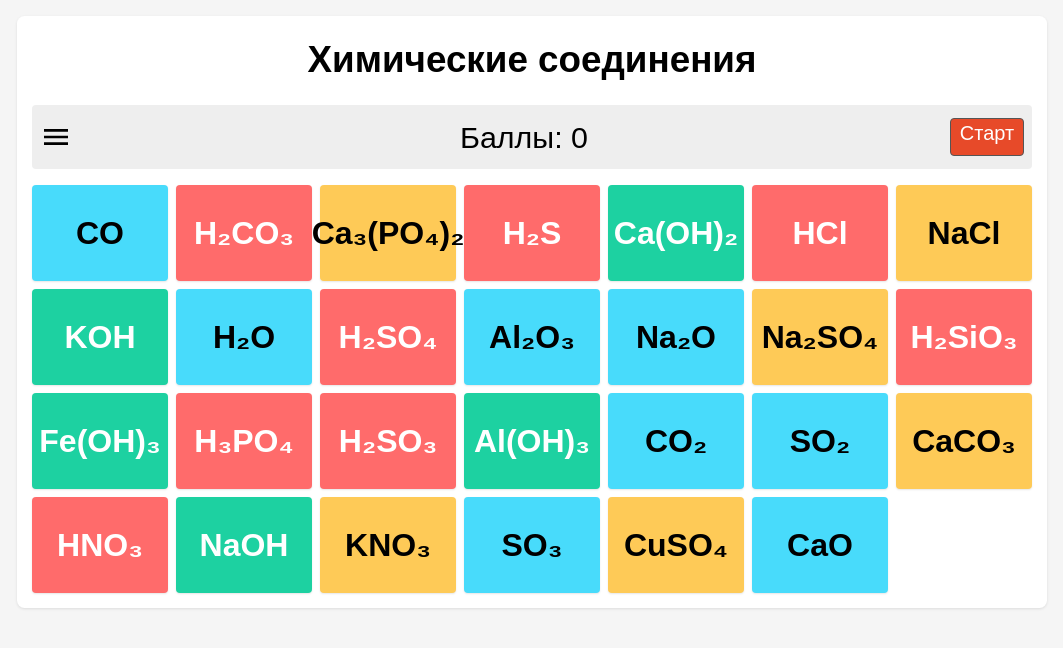
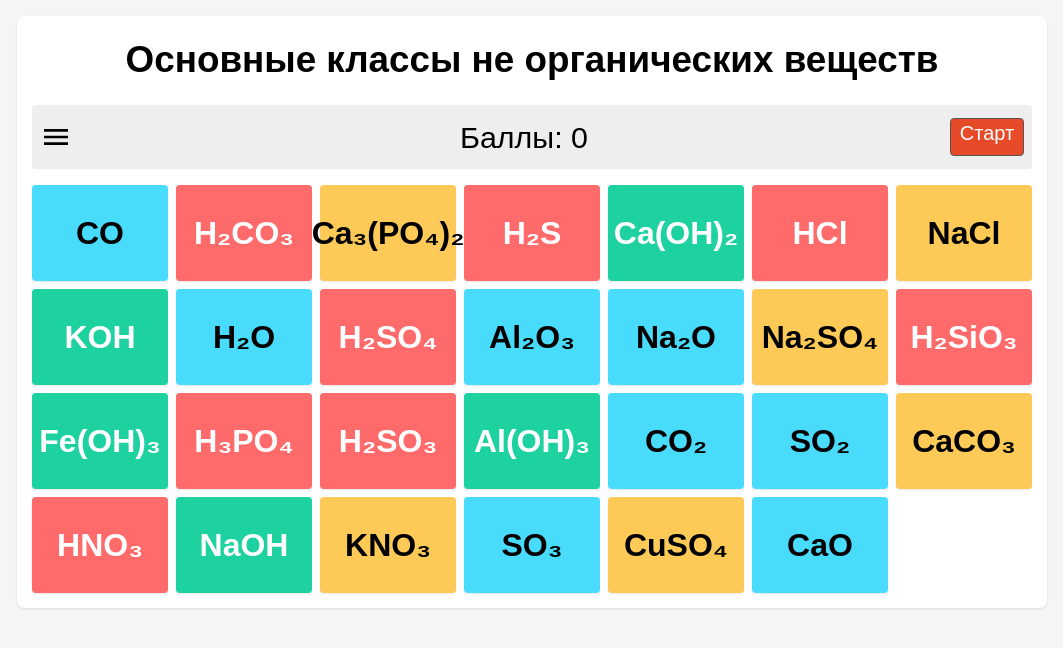
Before and after one commit to niktar411/niktar411.github.io, a plain HTML site: page index.html in a window 1280 px wide. Shown: the whole page, without its empty margins (108-1171 px from the left). Drawn offline with Linux system fonts and the light colour scheme.

Commit message:
Update index.html

```diff
--- a/index.html
+++ b/index.html
@@ -3,7 +3,7 @@
 <head>
     <meta charset="UTF-8">
     <meta name="viewport" content="width=device-width, initial-scale=1.0">
-    <title>ХОсновные классы не органических веществ</title>
+    <title>Основные классы не органических веществ</title>
     <style>
         :root {
             font-family: Arial, Helvetica, sans-serif;
@@ -229,7 +229,7 @@
 </head>
 <body>
     <div class="wrapper">
-        <h1>Химические соединения</h1>
+        <h1>Основные классы не органических веществ</h1>
 
         <div class="header">
             <div class="options">
```
